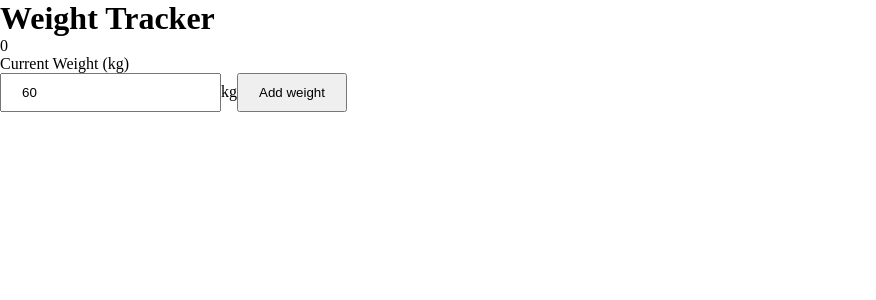
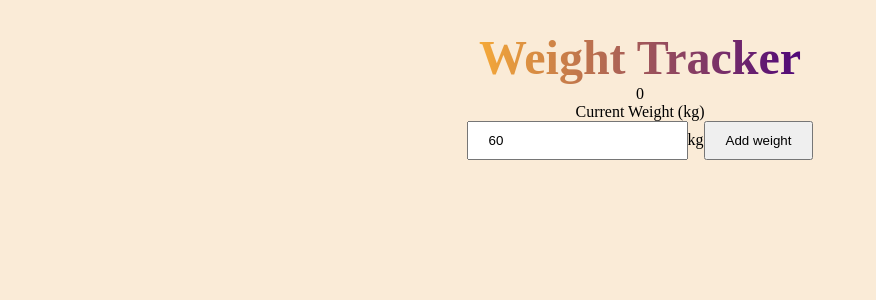
Before and after one commit to Lu-Smith/weight_tracker_vue, a Vue app: page / in a window 1280 px wide. Shown: the top 300 px of the page, without its empty margins (0-876 px from the left). Built offline with nearby package versions, Linux system fonts and the light colour scheme.

Commit message:
Updated style.css

```diff
--- a/src/style.css
+++ b/src/style.css
@@ -3,3 +3,17 @@
   padding: 0;
   box-sizing: border-box;
 }
+
+body {
+  text-align: center;
+  background-color: antiquewhite;
+  padding: 30px;
+}
+
+h1 {
+  font-size: 48px;
+  background: linear-gradient(90deg, #f5a938, #4f0779);
+  -webkit-background-clip: text;
+  color: transparent;
+  display: inline-block;
+}
```
